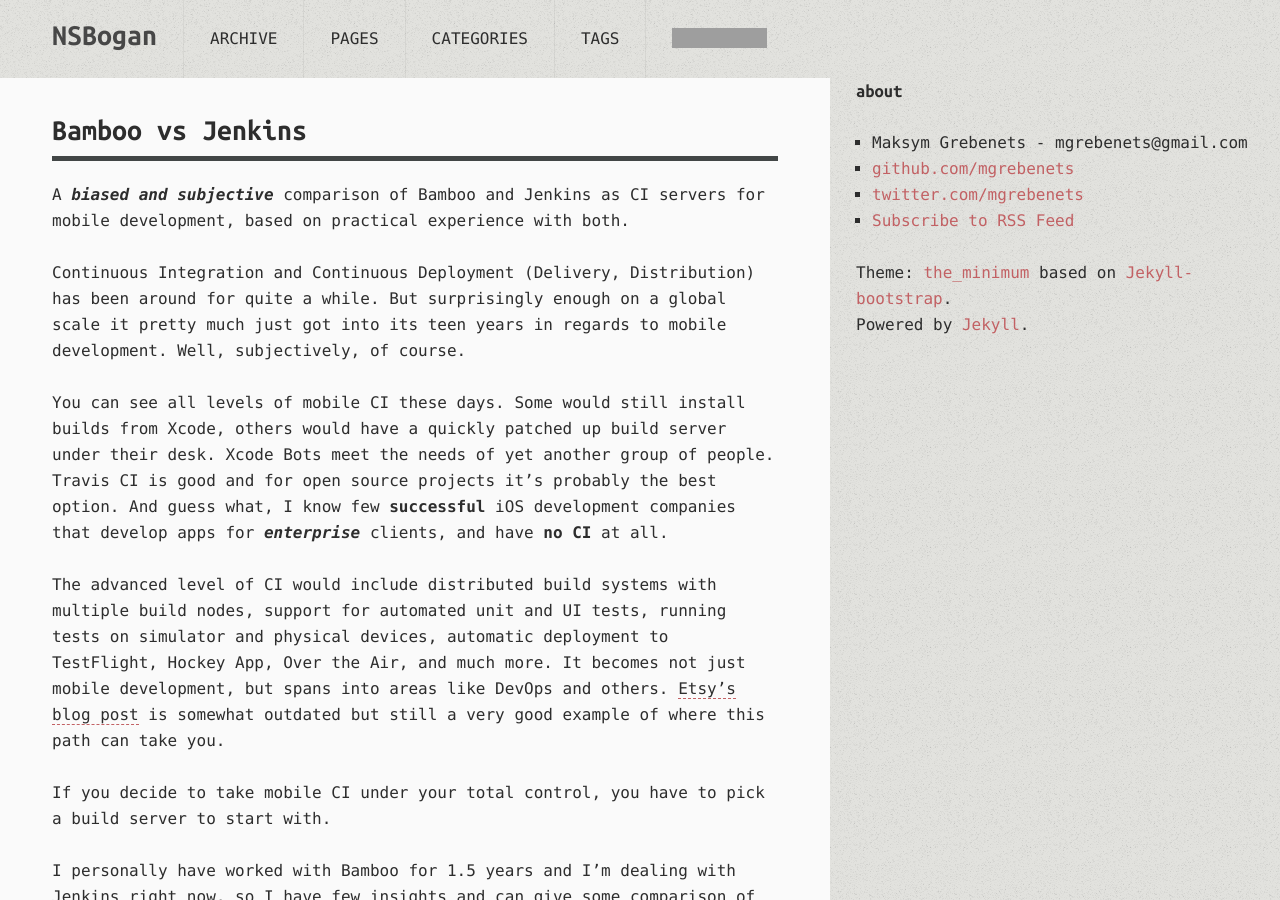
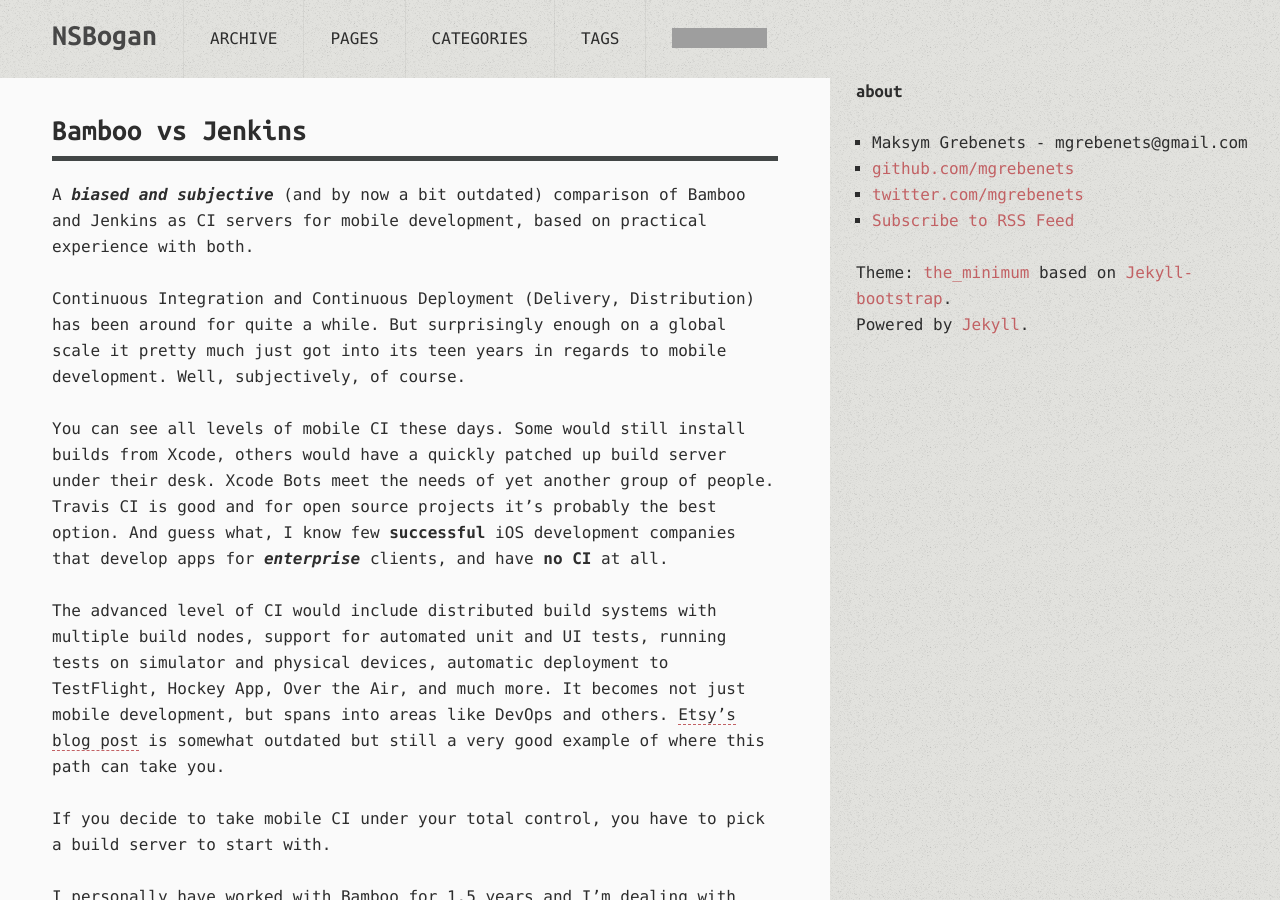
Before and after one commit to mgrebenets/mgrebenets.github.io, a Jekyll site: the page built from _posts/2015-01-29-bamboo-vs-jenkins.md, in a window 1280 px wide and 900 px high. Built offline with Jekyll 4.4.1, drawn with Linux system fonts in a browser that asks for light colours; comment, search, counter and statistics services are not loaded; grey boxes are pictures that could not be loaded.

Commit message:
Add note about outdated comparison

```diff
--- a/_posts/2015-01-29-bamboo-vs-jenkins.md
+++ b/_posts/2015-01-29-bamboo-vs-jenkins.md
@@ -7,7 +7,7 @@
 ---
 {% include JB/setup %}
 
-A _biased and subjective_ comparison of Bamboo and Jenkins as CI servers for mobile development, based on practical experience with both.
+A _biased and subjective_ (and by now a bit outdated) comparison of Bamboo and Jenkins as CI servers for mobile development, based on practical experience with both.
 
 <!--more-->
 
```
